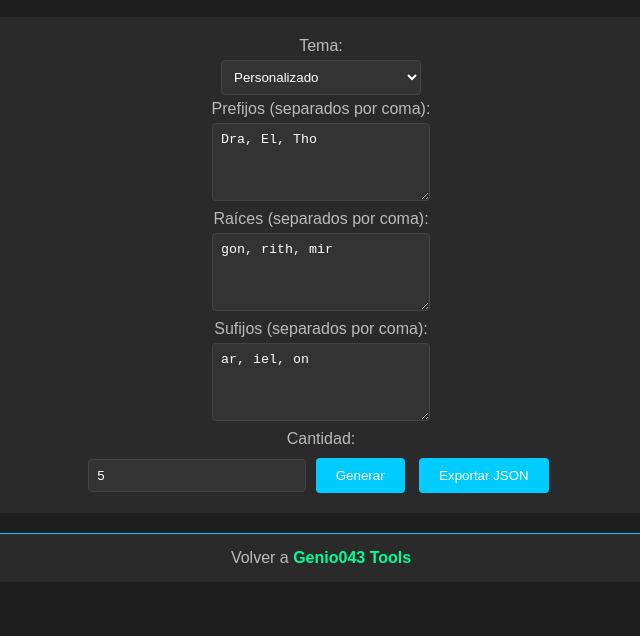
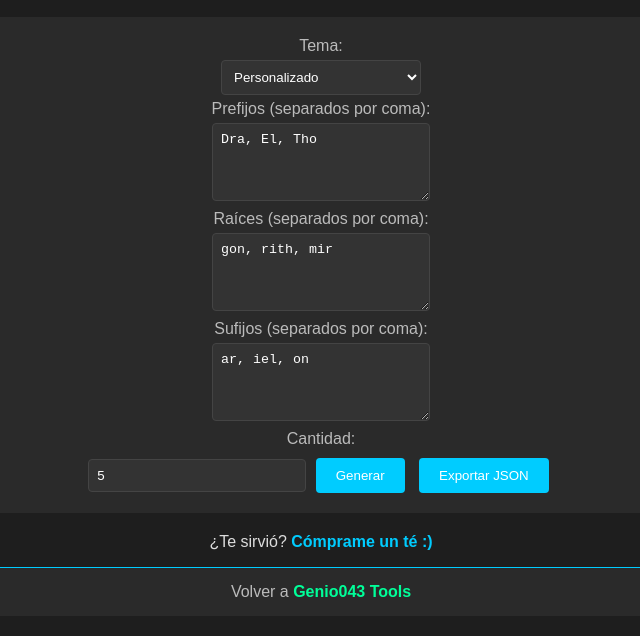
Before and after one commit to genio043/name-gen, a plain HTML site: page index.html in a window 1280 px wide. Shown: the part 92-728 px from the top of the page, without its empty margins (319-959 px from the left). Drawn offline with Linux system fonts and the light colour scheme.

Commit message:
Update index.html

```diff
--- a/index.html
+++ b/index.html
@@ -47,6 +47,7 @@
         footer a { color: #00ff99; text-decoration: none; font-weight: bold; transition: all 0.3s; }
         footer a:hover { color: #1e1e1e; background: #00ff99; padding: 5px 10px; border-radius: 4px; box-shadow: 0 0 10px #00ff99; }
         footer a:visited { color: #ff9900; }
+        .donate a { color: #00ccff; font-weight: bold; text-decoration: none; }
     </style>
 </head>
 <body>
@@ -72,6 +73,9 @@
         <button onclick="exportJSON()">Exportar JSON</button>
     </div>
     <div id="result"></div>
+    <div class="donate">
+        <p>¿Te sirvió? <a href="https://buymeacoffee.com/genio043" target="_blank">Cómprame un té :)</a></p>
+    </div>
     <footer><p>Volver a <a href="https://genio043.github.io/">Genio043 Tools</a></p></footer>
     <script>
         const nameParts = {
```
